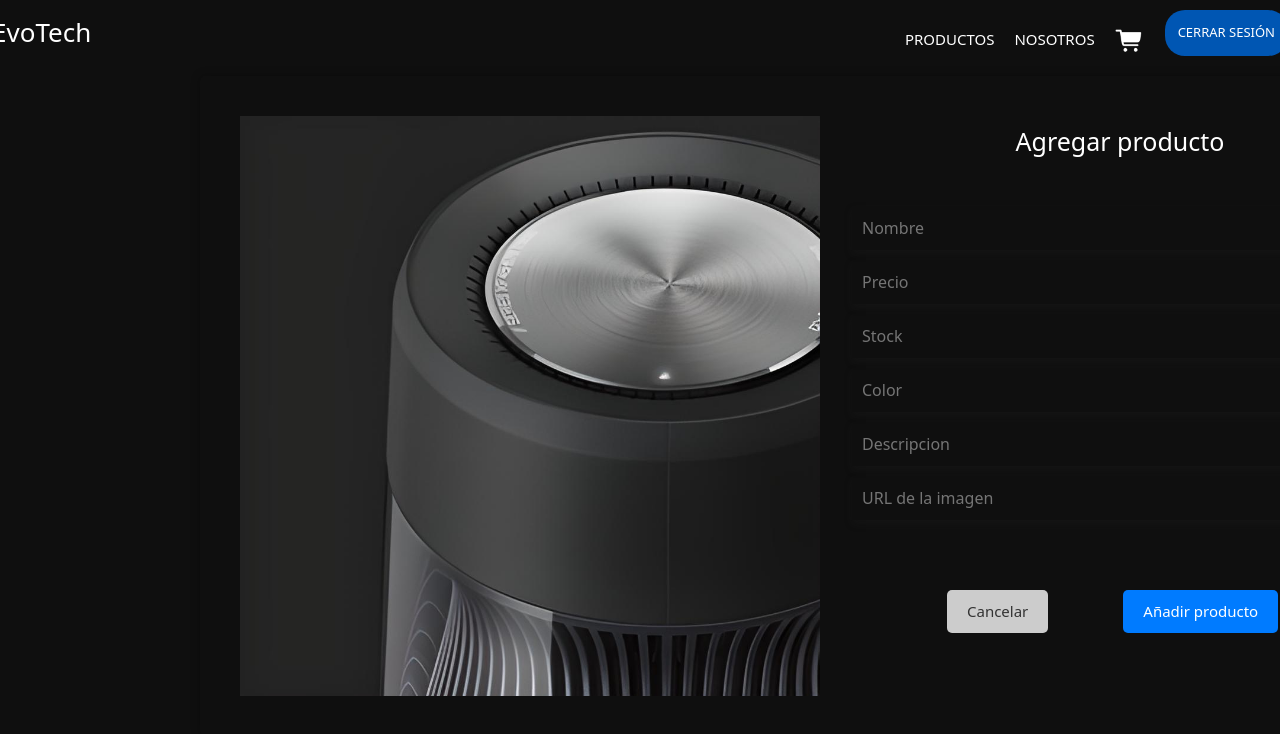
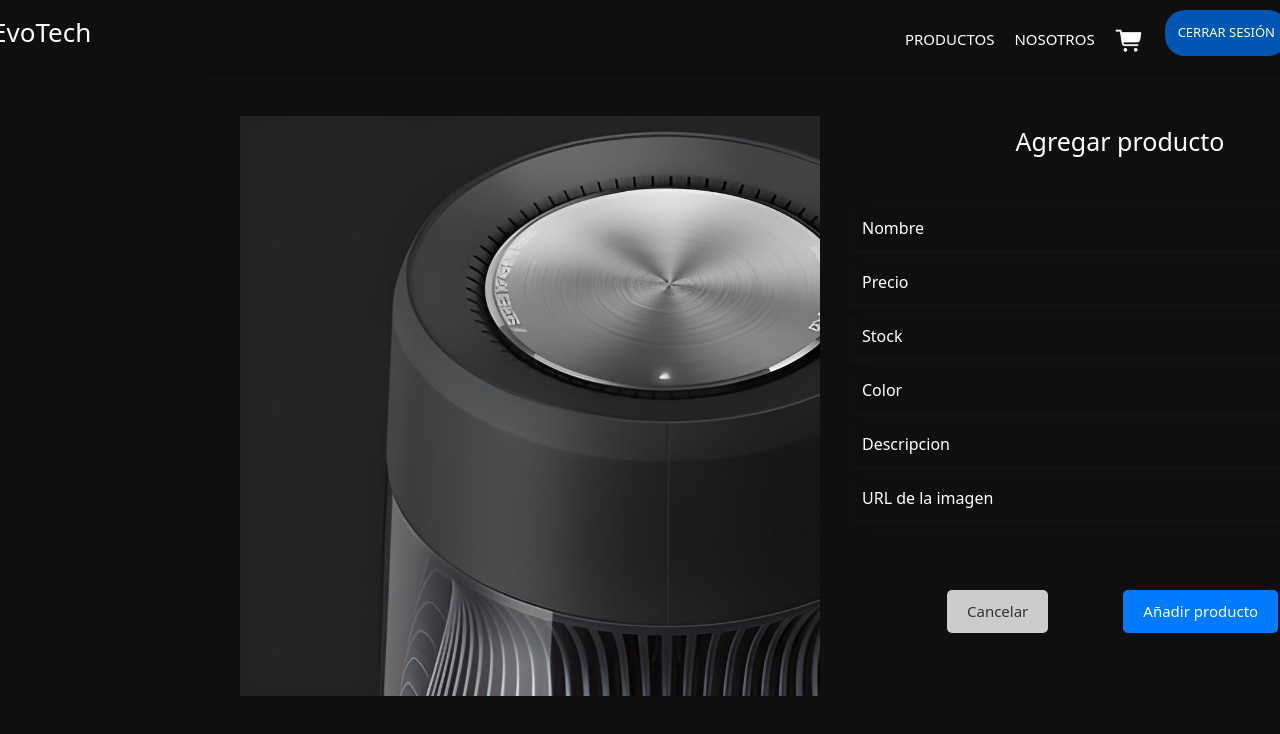
Before and after one commit to Agustinaa01/PL-Final-Front, a React (Create React App) app: page /products in a window 1280 px wide. Both pictures are taken after typing "Sample" into the empty fields and a click on the button "Agregar producto". Shown: the top 734 px of the page. Built offline with nearby package versions, Linux system fonts and the light colour scheme; the HTML template or start-up script is replaced by a standard one.

Commit message:
cambios css 101032

```diff
--- a/src/components/header/Headers.css
+++ b/src/components/header/Headers.css
@@ -1,5 +1,5 @@
+
 .container {
-  background-color: #0f0f0f;
   color: white;
   padding: 10px;
 }
--- a/src/components/header/Headers.js
+++ b/src/components/header/Headers.js
@@ -18,7 +18,7 @@ const Headers = () => {
     navigate("/nosotros");
   };
   return (
-    <div>
+    <div className="header">
       <div className="container">
         <div className="header">
           <div className="left">
--- a/src/components/searchbar/SearchBar.css
+++ b/src/components/searchbar/SearchBar.css
@@ -3,4 +3,10 @@
     padding: 10px; /* Espacio de relleno para aumentar el tamaño */
     width: 200px; /* Ancho del input (ajusta según tus necesidades) */
     height: 30px; /* Altura del input (ajusta según tus necesidades) */
+    border-radius: 40px;
   }
+
+  ::placeholder/*:: se utiliza para seleccionar pseudo-elementos*/{
+    font: inherit;
+    color:rgb(255, 255, 255);
+  }
--- a/src/components/searchbar/SearchBar.js
+++ b/src/components/searchbar/SearchBar.js
@@ -8,14 +8,15 @@ const SearchBar /**/ = ({ searchTerm /*valor actual de la busqueda*/ , onSearch
     } /*handleSearch es el evento que se encarga de tomar el valor del campo de busqueda(lo que el usuario escribio) */
 
   return (
-    <div className="search-bar">
-      <input className="input-search"
+    <>
+      <input
+        className="input-search"
         type="text"
         placeholder="Buscar producto..."
         value={searchTerm}
         onChange={handleSearch}
       />
-    </div>
+    </>
   );
 };
 
```
